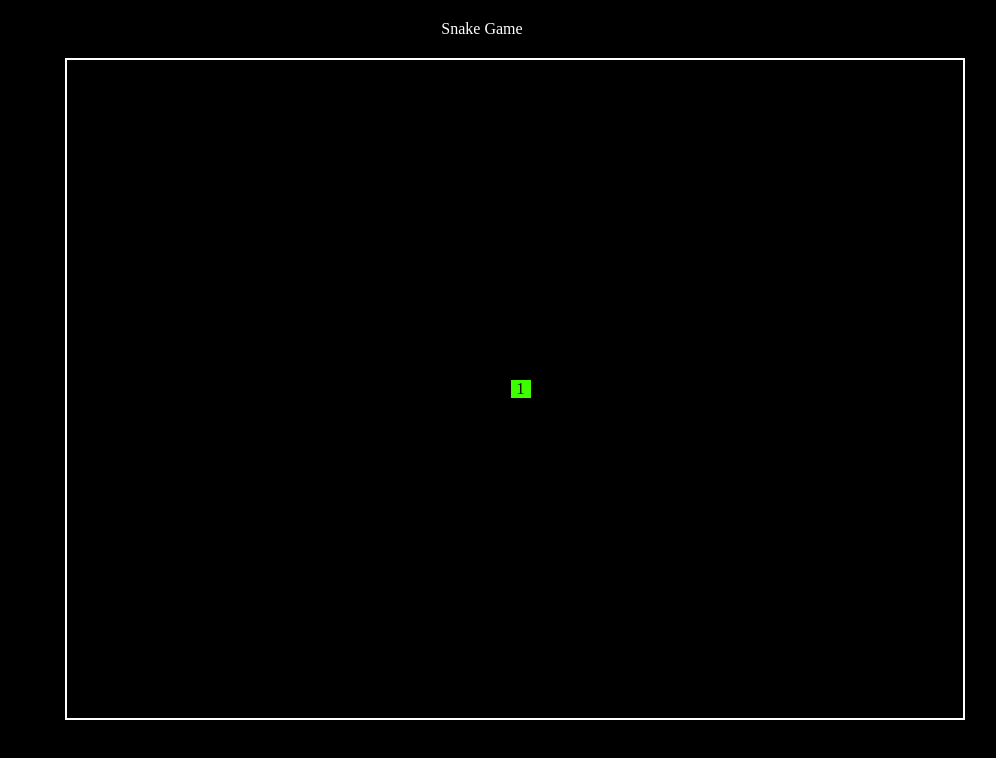
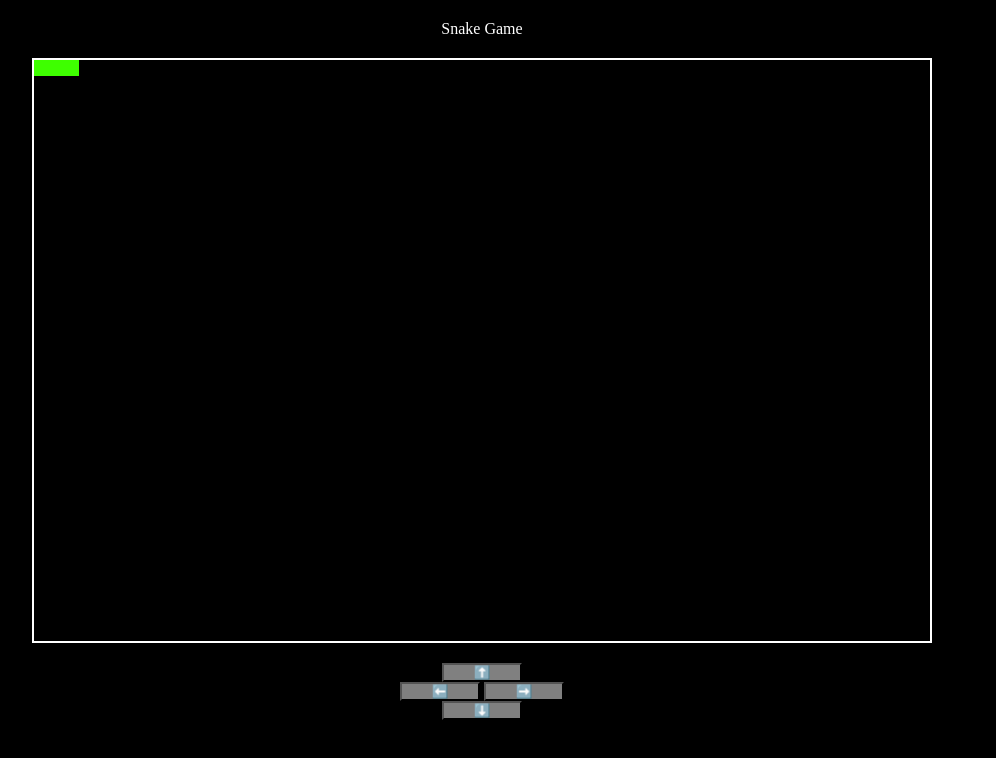
Before and after one commit to JT0rr3s/Game-Project, a plain HTML site: page index.html in a window 1280 px wide. Shown: the whole page, without its empty margins (158-1154 px from the left). Drawn offline with Linux system fonts and the light colour scheme.

Commit message:
Added the arrows to provide direction instructions.

```diff
--- a/index.html
+++ b/index.html
@@ -9,13 +9,27 @@
 </head>
 <body>
     <section class="header">
-    <header>Snake Game</header>
+        <header>Snake Game</header>
     </section>
-    <main>
+<main>
     <section>
-    <div class="head">1</div>
+        <div class="head" id="snake"></div>
     </section>
-    </main>
-    <script src="./script.js"></script>
+</main>
+    <section>
+        <footer>
+            <div>
+            <button class="top-arrow">⬆️</button>
+            </div>
+            <div>
+            <button class="left-arrow">⬅️</button>
+            <button class ="right-arrow">➡️</button>
+            </div>
+            <div>
+            <button class="bottom-arrow">⬇️</button>
+            </div>
+        </footer>
+    </section>
+<script src="./script.js"></script>
 </body>
 </html>
--- a/script.js
+++ b/script.js
@@ -10,4 +10,3 @@
         // 1. Collision if the snake runs into itself.
         // 2. Collision if the snake runs into the edge of the game board.
 // Need to figure out what follows when a collision occurs.
-//
--- a/style.css
+++ b/style.css
@@ -25,17 +25,41 @@ body {
     }
 
 main {
-    margin: auto 15px auto 80px;
-    display: flex;
-    justify-content: center;
-    align-items: center;
+    margin: auto 15px auto 15px;
+    display: grid;
+    grid-template-columns: repeat(50, 2%);
+    grid-template-rows: repeat(50, 2%);
     border: 2px solid white;
     width: 90%;
     height: 90%;
 }
 .head {
     background-color: #3EFF00;
-    width: 150%;
+    width: 1vh;
+    height: 2vh;
+}
+
+.top-arrow {
+    margin-top: 20px;
+    color: black;
+    background-color: gray;
+    width: 10vh;
+}
+
+.left-arrow {
+    color: black;
+    background-color: gray;
+    width: 10vh;
+}
+.right-arrow {
+    color: black;
+    background-color: gray;
+    width: 10vh;
+}
+.bottom-arrow {
+    color: black;
+    background-color: gray;
+    width: 10vh;
 }
 
 @media screen and (min-width: 764px) {
```
